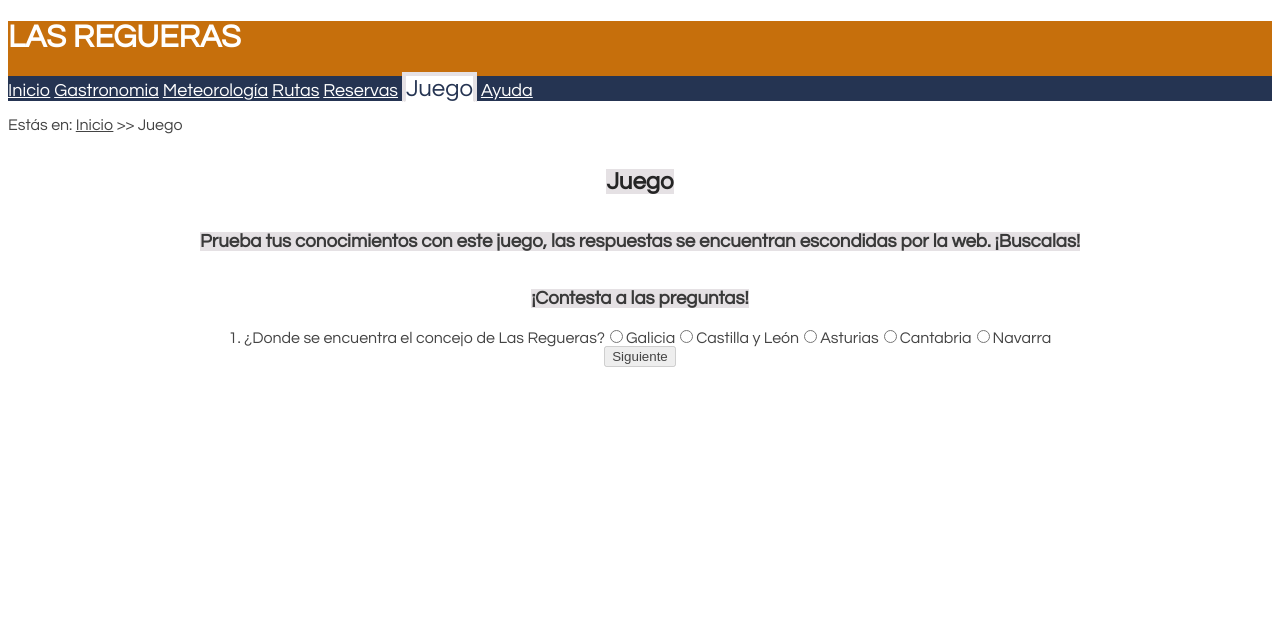
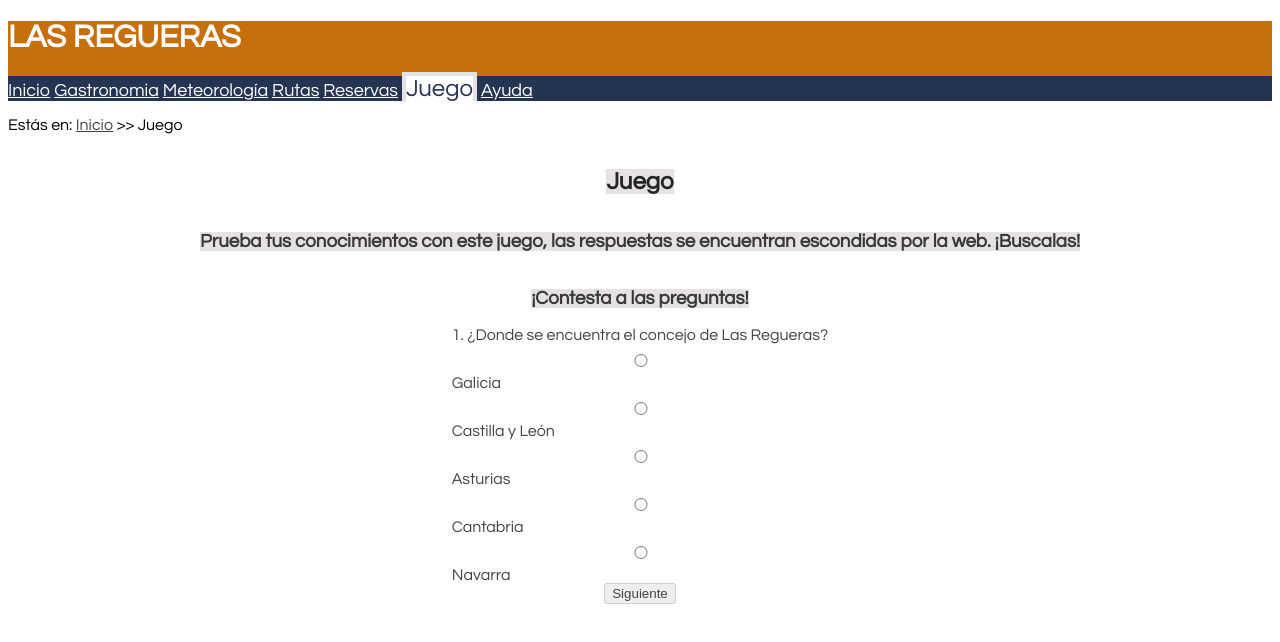
Before and after one commit to UO289510/sew-junio, a plain HTML site: page juego.html in a window 1280 px wide. Drawn offline with nearby package versions, Linux system fonts and the light colour scheme.

Commit message:
Add files via upload

```diff
--- a/estilo/estilos.css
+++ b/estilo/estilos.css
@@ -51,8 +51,8 @@ h3 {
 }
 
 /*Especifidad 011*/
-p:first-of-type{
-    color:rgb(68, 68, 68);
+header + p {
+    color:rgb(0, 0, 0);
     font-size:medium;
     /*background-color se hereda de body*/
 }
@@ -299,8 +299,6 @@ main>section:nth-of-type(2) article p{
 }
 
 canvas {
-
     width: 500px;
     height: 500px;
-
 }
--- a/estilo/layout.css
+++ b/estilo/layout.css
@@ -22,7 +22,7 @@ section article {
   display: grid;
   grid-template-columns: repeat(6, auto);
   grid-template-rows: 0.2fr repeat(5, auto);
-  background-color: #8aa1ce;
+  background-color: #495671;
   border: 2px solid rgb(96, 96, 96);
   border-top-right-radius: 5px;
   border-bottom-left-radius: 5px;
@@ -77,3 +77,16 @@ section article p:nth-of-type(2) { grid-row-start: 3; }
 section article p:nth-of-type(3) { grid-row-start: 4; }
 section article p:nth-of-type(4) { grid-row-start: 5; }
 section article p:nth-of-type(5) { grid-row-start: 6; }
+
+form {
+    display: flex;
+    flex-direction: column;
+    gap: 0.5em;
+}
+
+form label {
+    display: flex;
+    align-items: center;
+    gap: 0.5em;
+    cursor: pointer;
+}
```
